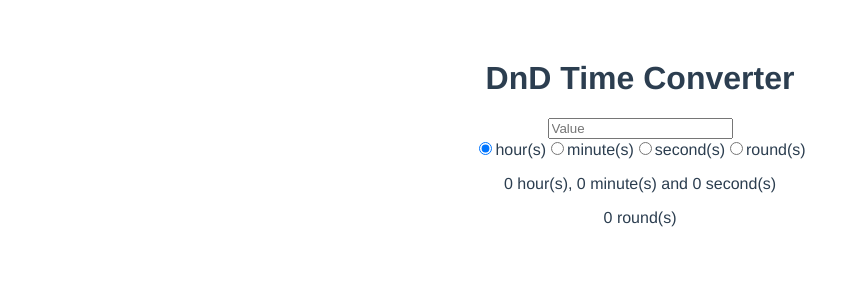
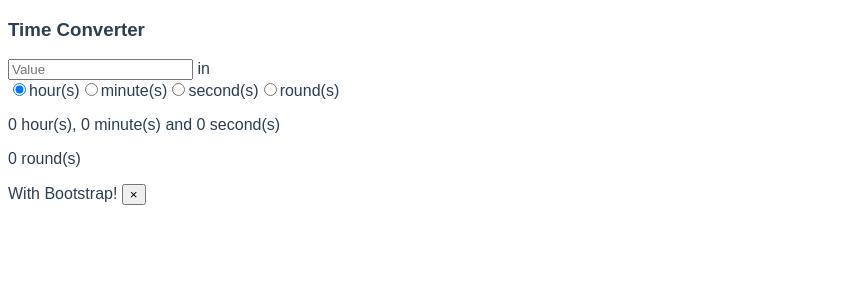
Before and after one commit to malhan-niazi/combat-tracker, a Vue app: page / in a window 1280 px wide. Shown: the top 300 px of the page, without its empty margins (0-860 px from the left). Built offline with nearby package versions, Linux system fonts and the light colour scheme.

Commit message:
some minor modifications

```diff
--- a/src/App.vue
+++ b/src/App.vue
@@ -1,6 +1,17 @@
 <template>
   <div id="app">
-    <TimeConverter msg="DnD Time Converter" />
+    <TimeConverter />
+    <div class="alert alert-success alert-dismissible fade show" role="alert">
+      With Bootstrap!
+      <button
+        type="button"
+        class="close"
+        data-dismiss="alert"
+        aria-label="Close"
+      >
+        <span aria-hidden="true">&times;</span>
+      </button>
+    </div>
   </div>
 </template>
 
@@ -17,11 +28,9 @@ export default {
 
 <style>
 #app {
-  font-family: Avenir, Helvetica, Arial, sans-serif;
+  font-family: sans-serif;
   -webkit-font-smoothing: antialiased;
   -moz-osx-font-smoothing: grayscale;
-  text-align: center;
   color: #2c3e50;
-  margin-top: 60px;
 }
 </style>
--- a/src/components/TimeConverter.vue
+++ b/src/components/TimeConverter.vue
@@ -1,7 +1,7 @@
 <template>
   <div class="hello">
-    <h1>{{ msg }}</h1>
-    <input v-model.number="input" type="number" placeholder="Value" />
+    <h3>{{ msg }}</h3>
+    <input v-model.number="input" type="number" placeholder="Value" /> in
     <br />
     <input type="radio" id="hour" value="hour" v-model="selection" />
     <label for="hour">hour(s)</label>
@@ -11,7 +11,7 @@
     <label for="second">second(s)</label>
     <input type="radio" id="round" value="round" v-model="selection" />
     <label for="round">round(s)</label>
-    <p v-if="format">{{ format }}</p>
+    <p v-if="conversion">{{ conversion }}</p>
     <p v-if="rounds">{{ rounds }}</p>
     <p></p>
   </div>
@@ -27,11 +27,9 @@ const DECIMAL_PLACES = 2;
 
 export default {
   name: "TimeConverter",
-  props: {
-    msg: String
-  },
   data: function() {
     return {
+      msg: "Time Converter",
       input: "",
       selection: SELECTION_HOUR
     };
@@ -40,7 +38,7 @@ export default {
     seconds: function() {
       return this.toSeconds();
     },
-    format: function() {
+    conversion: function() {
       const seconds = this.seconds % FIXED_TIME_UNIT;
       let minutes = Math.floor(this.seconds / FIXED_TIME_UNIT);
       const hours = Math.floor(minutes / FIXED_TIME_UNIT);
@@ -78,17 +76,4 @@ export default {
 </script>
 
 <style scoped>
-h3 {
-  margin: 40px 0 0;
-}
-ul {
-  padding: 0;
-}
-li {
-  display: inline-block;
-  margin: 0 10px;
-}
-a {
-  color: #42b983;
-}
 </style>
```
